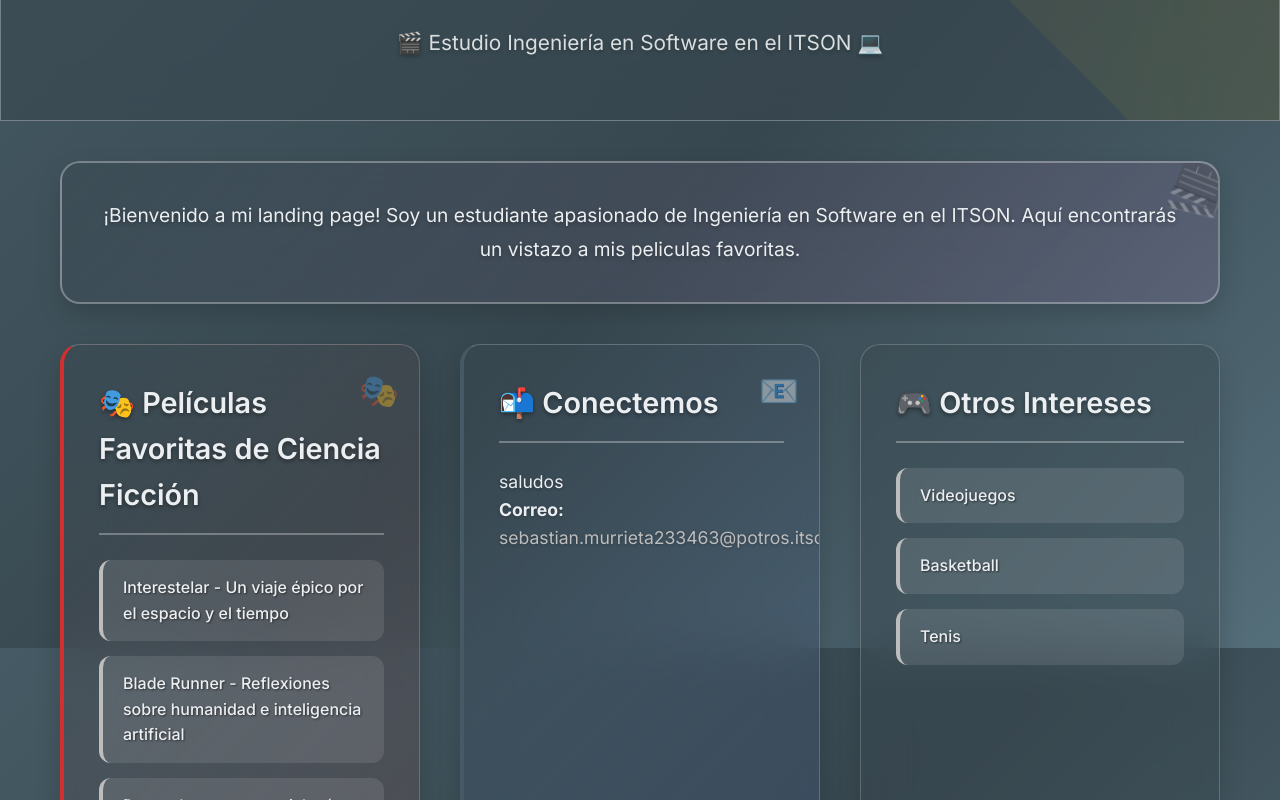
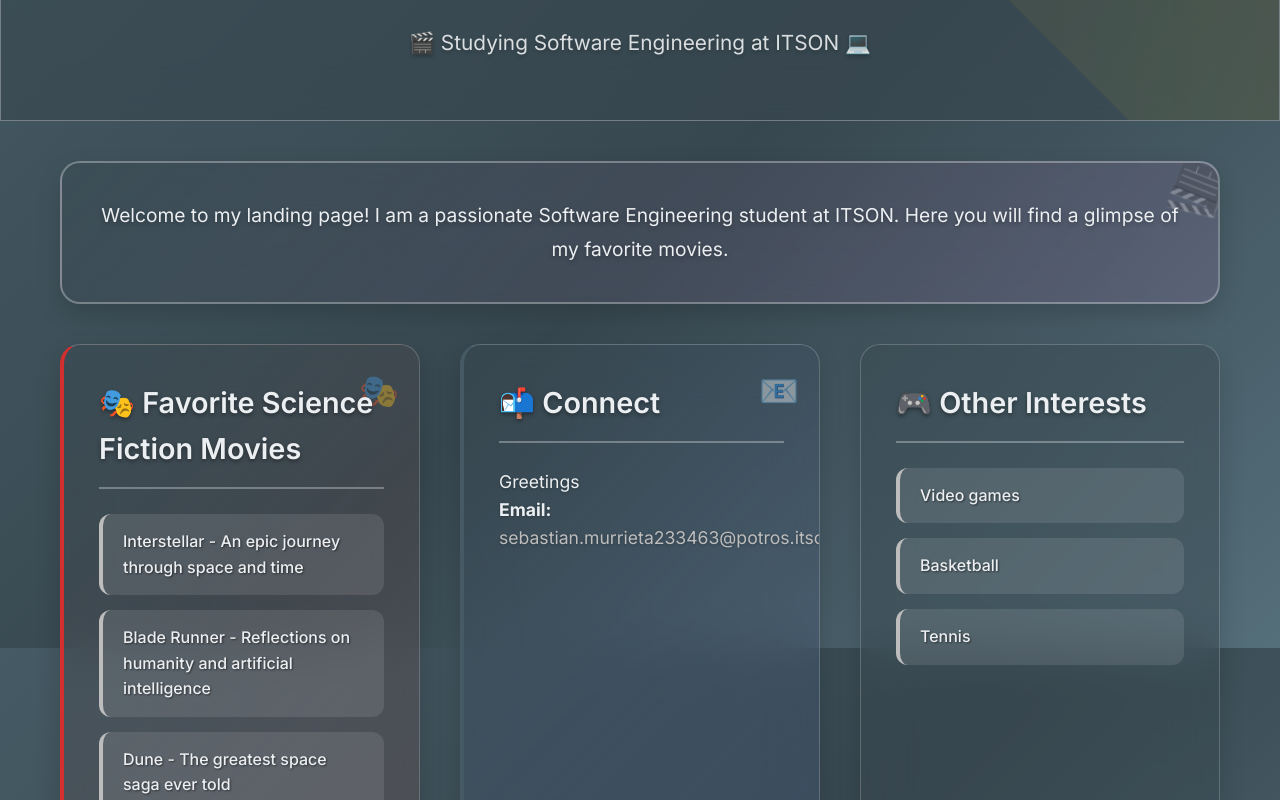
Before and after one commit to Mostaza5330/LandingMurrietaSebastian, a plain HTML site: page index.html in a window 1280 px wide. Shown: the part 152-952 px from the top of the page. Drawn offline with Linux system fonts and the light colour scheme.

Commit message:
se reemplazo el contenido a ingles

```diff
--- a/index.html
+++ b/index.html
@@ -1,10 +1,10 @@
 <!DOCTYPE html>
-<html lang="es">
+<html lang="en">
 <head>
     <meta charset="UTF-8">
     <meta name="viewport" content="width=device-width, initial-scale=1.0">
-    <title>Sebastian Murrieta Verduzco - Ingeniero en Software & Cinéfilo</title>
-    <meta name="description" content="Estudiante de Ingeniería en Software en ITSON, trabajador del cine y apasionado por la tecnología y la ciencia ficción.">
+    <title>Sebastian Murrieta Verduzco - Software Engineer & Cinephile</title>
+    <meta name="description" content="Software Engineering student at ITSON, film worker and passionate about technology and science fiction.">
     <link rel="preconnect" href="https://fonts.googleapis.com">
     <link rel="preconnect" href="https://fonts.gstatic.com" crossorigin>
     <link href="https://fonts.googleapis.com/css2?family=Inter:wght@300;400;500;600;700&display=swap" rel="stylesheet">
@@ -15,41 +15,41 @@
 <body>
     <header>
         <h1>Sebastian Murrieta Verduzco</h1>
-        <p>🎬 Estudio Ingeniería en Software en el ITSON 💻</p>
+        <p>🎬 Studying Software Engineering at ITSON 💻</p>
     </header>
 
     <main>
         <section id="portada">
-            <p>¡Bienvenido a mi landing page! Soy un estudiante apasionado de Ingeniería en Software en el ITSON. Aquí encontrarás un vistazo a mis peliculas favoritas.</p>
+            <p>Welcome to my landing page! I am a passionate Software Engineering student at ITSON. Here you will find a glimpse of my favorite movies.</p>
         </section>
 
         <section id="series-peliculas">
-            <h2>🎭 Películas Favoritas de Ciencia Ficción</h2>
+            <h2>🎭 Favorite Science Fiction Movies</h2>
             <ul>
-                <li>Interestelar - Un viaje épico por el espacio y el tiempo</li>
-                <li>Blade Runner - Reflexiones sobre humanidad e inteligencia artificial</li>
-                <li>Dune - La saga espacial más grandiosa jamás contada</li>
+                <li>Interstellar - An epic journey through space and time</li>
+                <li>Blade Runner - Reflections on humanity and artificial intelligence</li>
+                <li>Dune - The greatest space saga ever told</li>
             </ul>
         </section>
 
         <section id="contacto">
-            <h2>📬 Conectemos</h2>
-            <p>saludos</p>
-            <p><strong>Correo:</strong> <a href="mailto:sebastian.murrieta233463@potros.itson.edu.mx">sebastian.murrieta233463@potros.itson.edu.mx</a></p>
+            <h2>📬 Connect</h2>
+            <p>Greetings</p>
+            <p><strong>Email:</strong> <a href="mailto:sebastian.murrieta233463@potros.itson.edu.mx">sebastian.murrieta233463@potros.itson.edu.mx</a></p>
         </section>
 
         <section id="intereses">
-            <h2>🎮 Otros Intereses</h2>
+            <h2>🎮 Other Interests</h2>
             <ul>
-                <li>Videojuegos</li>
+                <li>Video games</li>
                 <li>Basketball</li>
-                <li>Tenis</li>
+                <li>Tennis</li>
             </ul>
         </section>
     </main>
 
     <footer>
-        <p>&copy; 2025 Sebastian Murrieta Verduzco - Donde el cine se encuentra con el software</p>
+        <p>&copy; 2025 Sebastian Murrieta Verduzco - Where cinema meets software</p>
     </footer>
 </body>
 </html>
--- a/script.js
+++ b/script.js
@@ -1,5 +1,5 @@
 document.addEventListener('DOMContentLoaded', function() {
-            // Animación suave para las secciones al hacer scroll
+    // Smooth animation for sections on scroll
     const sections = document.querySelectorAll('section');
     const observerOptions = {
         threshold: 0.1,
@@ -19,7 +19,7 @@
         observer.observe(section);
     });
 
-            // Efecto de cursor personalizado para las películas
+    // Custom cursor effect for movies
     const movieItems = document.querySelectorAll('#series-peliculas li');
     movieItems.forEach(item => {
         item.addEventListener('mouseenter', function() {
@@ -34,7 +34,7 @@
         });
     });
 
-            // Efecto parallax sutil para el header
+    // Subtle parallax effect for the header
     window.addEventListener('scroll', function() {
         const scrolled = window.pageYOffset;
         const header = document.querySelector('header');
```
Also changed, not shown: style.css (+17 -17 lines). Lines whose indentation alone changed are shown as unchanged.
